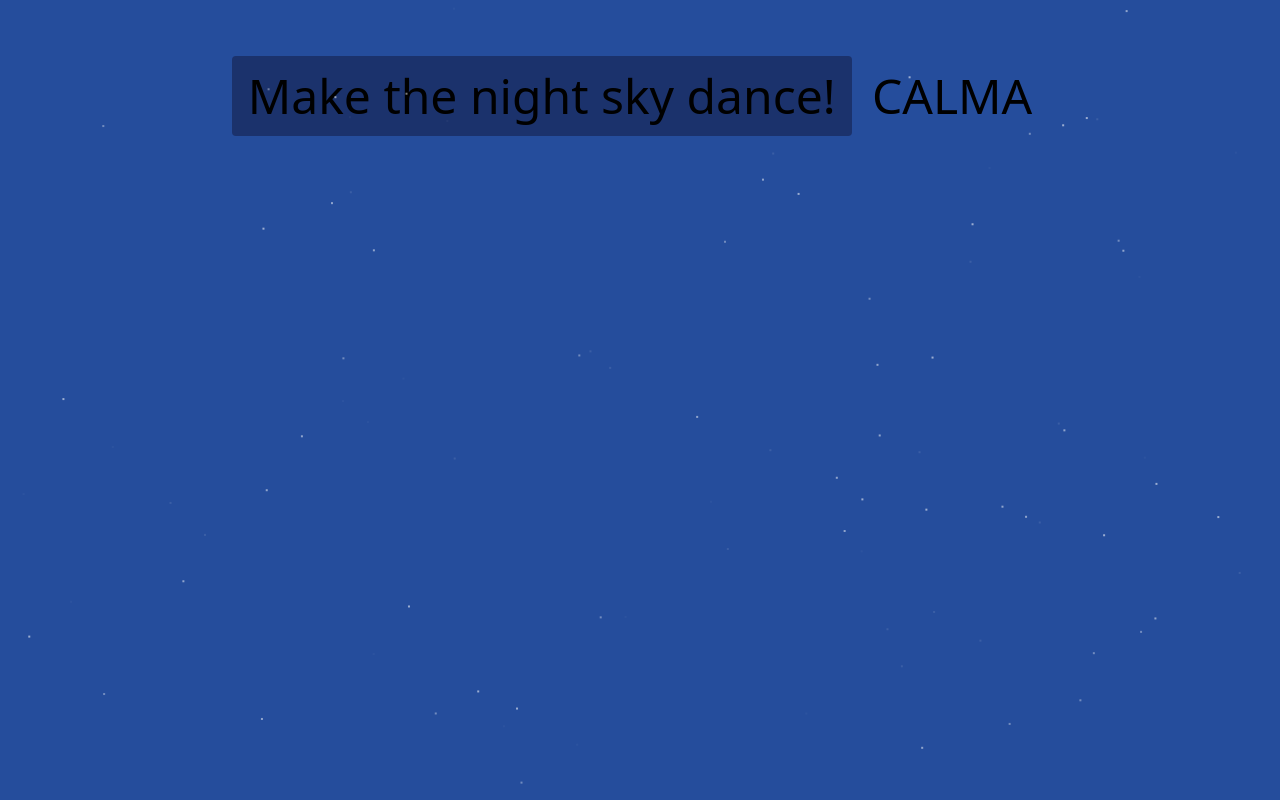
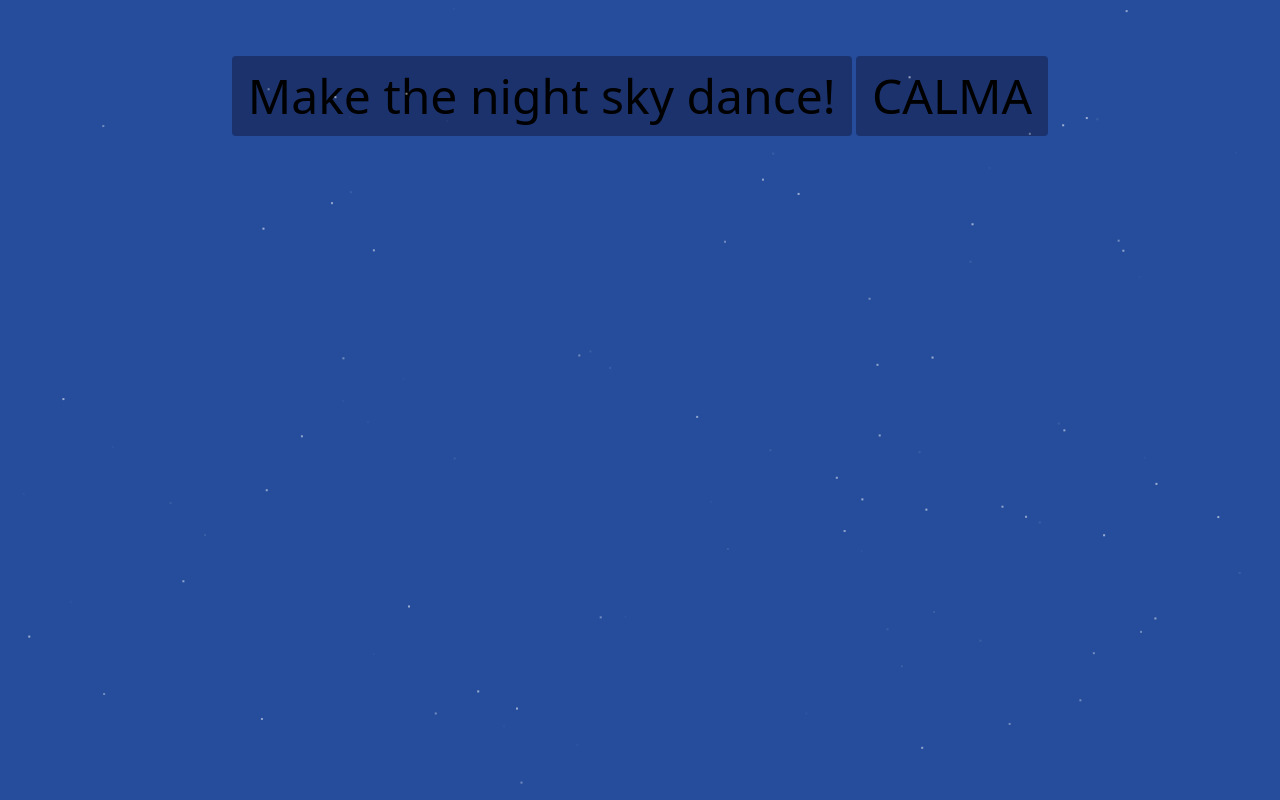
Before and after one commit to benjimwiti/DANCING-NIGHT-SKY, a website: page index.html in a window 1280 px wide. Drawn offline with nearby package versions, Linux system fonts and the light colour scheme.

Commit message:
handled the infinity loop using a button

```diff
--- a/index.js
+++ b/index.js
@@ -49,7 +49,7 @@ function addDot () {
             }
         },1)
 
-        //keep it moving
+        //keep it moving-example of infinite loop
         setInterval(() => {
             for(const dot of dots) {
                 const tx2 =  (Math.random()*90)-(Math.random()*90)
--- a/input.css
+++ b/input.css
@@ -63,3 +63,6 @@ body {
 #renderDot-el {
     background-color: #0f0f2c6e;
 }
+#calma-el {
+    background-color: #0f0f2c6e;
+}
```
Also changed, not shown: output.css.
